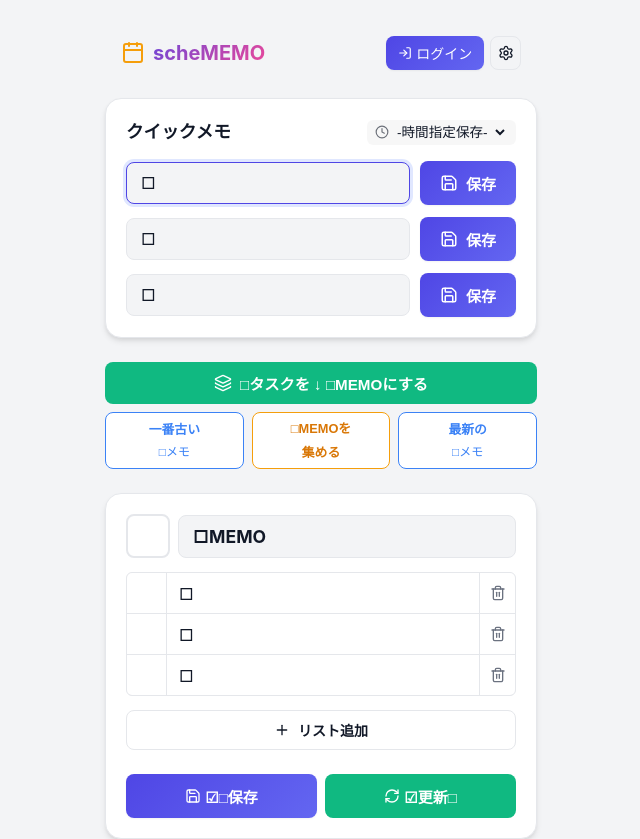
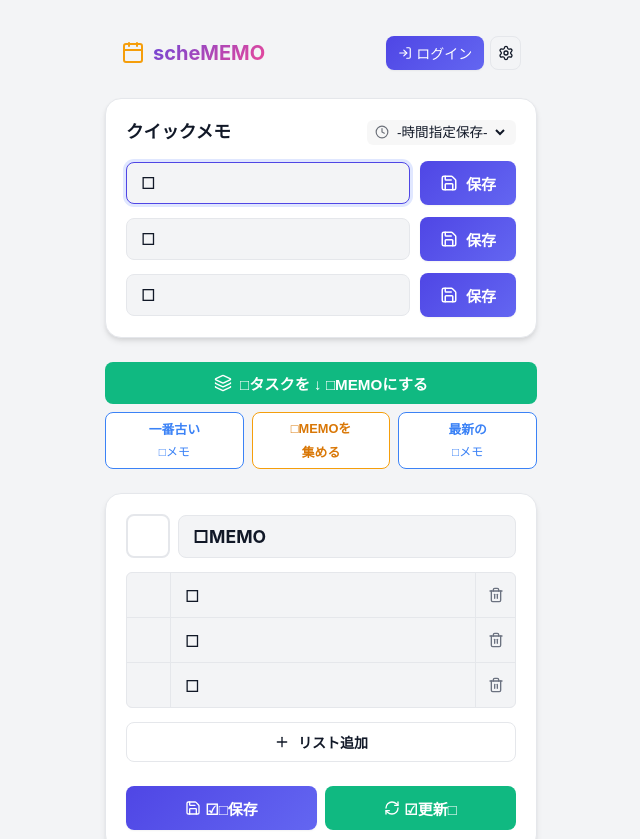
Before and after one commit to itokenlaw-rgb/scheMEMO, a React (Vite) app: page / in a window 1280 px wide. Shown: the top 839 px of the page, without its empty margins (319-959 px from the left). Built offline with nearby package versions, Linux system fonts and the light colour scheme.

Commit message:
singleEditer

```diff
--- a/src/components/BatchEditor.tsx
+++ b/src/components/BatchEditor.tsx
@@ -271,18 +271,18 @@ export const BatchEditor: React.FC<BatchEditorProps> = ({ onSave, onCarryOver, i
         />
       </div>
 
-      {/* 個別タスクリスト（エクセル格子状デザイン） */}
+{/* 個別タスクリスト（完全エクセル風・隙間ゼロ） */}
       <div
         className="batch-list"
         style={{
           display: 'flex',
           flexDirection: 'column',
-          gap: 0, // 外枠の中の隙間をゼロに
+          gap: 0,
           border: '1px solid var(--border)',
           borderRadius: 'var(--radius-sm)',
           overflow: 'hidden',
           marginTop: '0.5rem',
-          backgroundColor: 'var(--border)' // 格子の線の色を背景色として利用
+          backgroundColor: 'var(--border)' /* 境界線の役割のみを果たす */
         }}
       >
         {items.map((item, index) => {
@@ -290,37 +290,39 @@ export const BatchEditor: React.FC<BatchEditorProps> = ({ onSave, onCarryOver, i
           return (
             <div
               key={item.id}
-              className="input-group"
               style={{
-                marginBottom: 0,
-                gap: 0, // 横方向の隙間をゼロに
+                margin: 0,              /* 外側の余白を完全にゼロにする */
+                padding: 0,             /* 内側の余白を完全にゼロにする */
+                gap: 0,                 /* 要素間の隙間をゼロにする */
+                border: 'none',         /* 既存のインプットグループの枠線を消す */
                 borderTop: index === 0 ? 'none' : '1px solid var(--border)',
-                backgroundColor: 'var(--surface)', // セルの背景色
+                backgroundColor: 'var(--background)', /* ←ここを入力欄と同じ薄いグレーに統一！ */
                 display: 'flex',
-                alignItems: 'stretch'
+                alignItems: 'stretch',
+                width: '100%',
               }}
             >
-              {/* チェックボタン（左側の独立したセル風） */}
+              {/* チェックボタン */}
               <button
                 className={clsx('checkbox-btn', item.checked && 'checked')}
                 onClick={() => toggleCheck(item.id)}
                 style={{
                   flexShrink: 0,
-                  borderRadius: 0, // 角丸をなくして四角に
-                  border: 'none', // 外枠と重複しないよう個別のボーダーを排除
-                  borderRight: '1px solid var(--border)', // 列の境界線
+                  borderRadius: 0,
+                  border: 'none',
+                  borderRight: '1px solid var(--border)', /* セル間の縦線 */
                   margin: 0,
-                  width: '40px',
+                  width: '44px',     /* クリックしやすいサイズを維持 */
                   height: 'auto',
-                  minWidth: '40px',
-                  minHeight: '40px',
+                  minWidth: '44px',
+                  minHeight: '44px',
                   background: item.checked ? 'var(--primary)' : 'transparent',
                 }}
               >
                 {item.checked && <Check size={16} />}
               </button>
 
-              {/* テキスト入力欄（中央のセル風） */}
+              {/* テキスト入力欄 */}
               <input
                 type="text"
                 className="text-input"
@@ -330,32 +332,35 @@ export const BatchEditor: React.FC<BatchEditorProps> = ({ onSave, onCarryOver, i
                 style={{
                   textDecoration: (item.checked && hasText) ? 'line-through' : 'none',
                   opacity: (item.checked && hasText) ? 0.6 : 1,
-                  borderRadius: 0, // 角丸をなくして四角に
-                  border: 'none', // 個別のボーダーを排除
+                  borderRadius: 0,
+                  border: 'none',
                   boxShadow: 'none',
                   flex: 1,
-                  padding: '0.5rem 0.75rem',
+                  padding: '0.625rem 0.875rem',
                   height: 'auto',
-                  minHeight: '40px',
-                  backgroundColor: 'transparent'
+                  minHeight: '44px',
+                  backgroundColor: 'var(--background)', /* 周りと同じ薄グレー */
+                  color: 'var(--text-main)',
                 }}
               />
 
-              {/* 削除ボタン（外枠の右側に並ぶ） */}
+              {/* 削除ボタン */}
               <button
                 onClick={() => deleteItem(item.id)}
                 title="削除"
                 style={{
                   background: 'transparent',
                   border: 'none',
-                  borderLeft: '1px solid var(--border)', // 表の右端の境界線
+                  borderLeft: '1px solid var(--border)', /* セル間の縦線 */
                   cursor: 'pointer',
                   color: 'var(--text-muted)',
-                  padding: '0.25rem',
+                  padding: 0,
+                  margin: 0,
                   display: 'flex',
                   alignItems: 'center',
                   flexShrink: 0,
-                  minWidth: '36px',
+                  width: '40px',
+                  minWidth: '40px',
                   justifyContent: 'center',
                   borderRadius: 0,
                   transition: 'var(--transition)',
```
